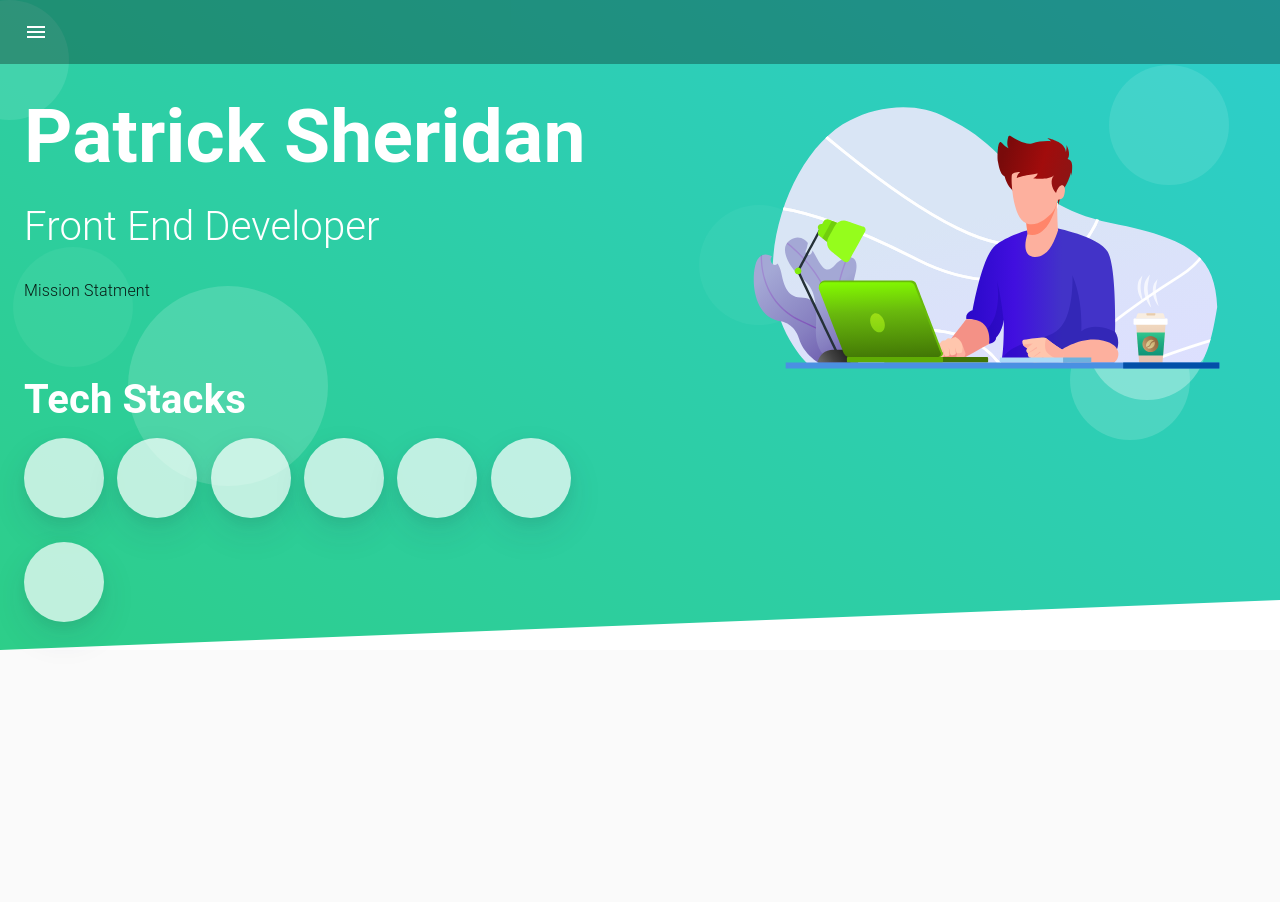
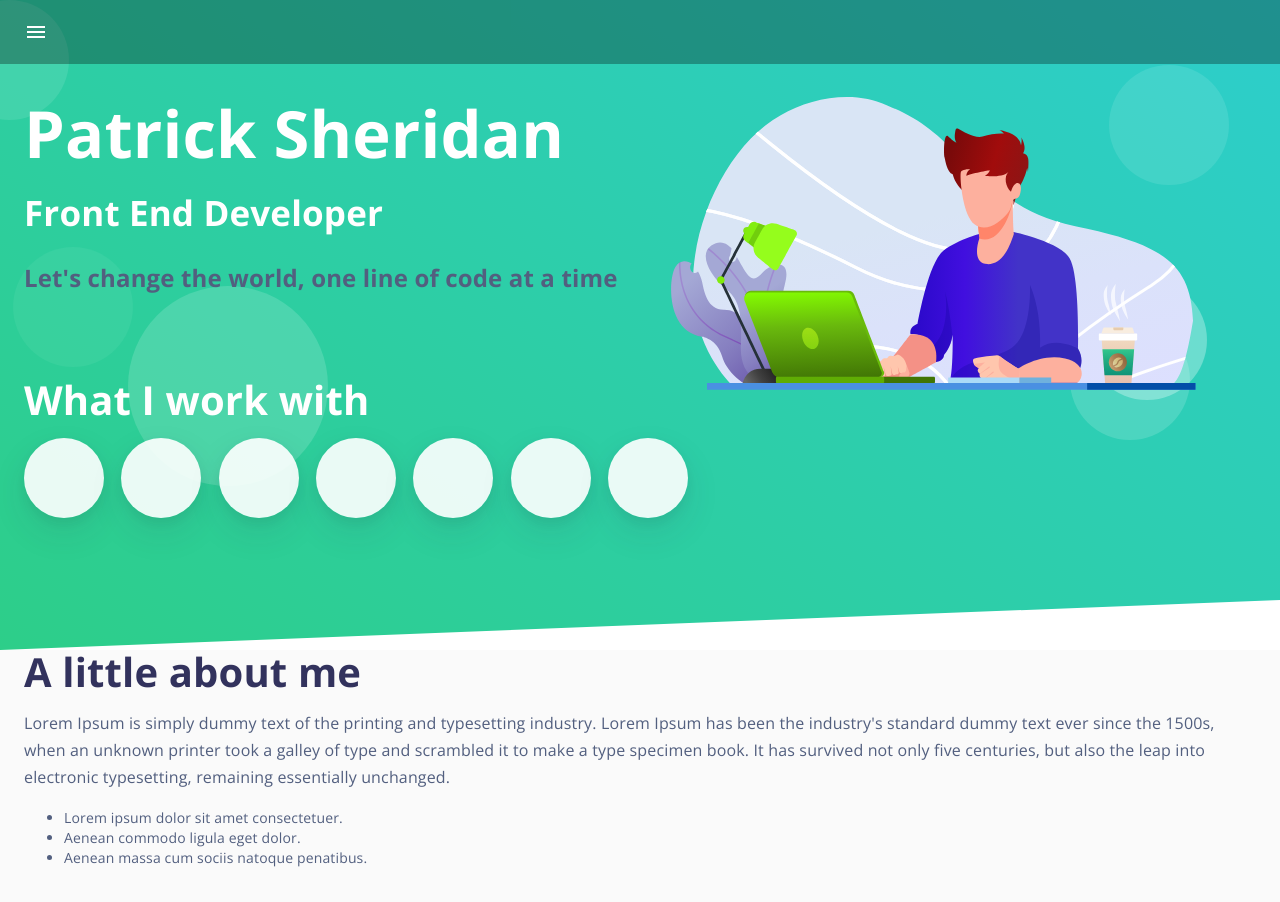
Before and after one commit to sheridp2/portfolio-2021, a React (Create React App) app in the folder portfolio-2021/: page / in a window 1280 px wide. Shown: the top 902 px of the page. Built offline with nearby package versions, Linux system fonts and the light colour scheme; some icons are missing.

Commit message:
side nav updated

```diff
--- a/portfolio-2021/src/App.js
+++ b/portfolio-2021/src/App.js
@@ -3,6 +3,7 @@ import { BrowserRouter, Route, Switch } from "react-router-dom";
 import Main from "./components/Main";
 import VerticalNav from "./components/VerticalNav";
 import Projects from "./components/Projects";
+import Resume from "./components/Resume";
 
 function App() {
   return (
@@ -13,6 +14,7 @@ function App() {
           <Switch>
             <Route exact path="/" component={Main} />
             <Route exact path="/projects" component={Projects} />
+            <Route exact path="/resume" component={Resume} />
           </Switch>
         </div>
       </BrowserRouter>
--- /dev/null
+++ b/portfolio-2021/src/components/About.js
@@ -0,0 +1,51 @@
+import React from "react";
+import { makeStyles } from "@material-ui/core/styles";
+import { Container, Grid } from "@material-ui/core";
+import { Fade } from "react-reveal";
+
+const useStyles = makeStyles((theme) => ({
+  mainText: {
+    fontWeight: "bold",
+  },
+  aboutContainer: {
+    position: "relative",
+    top: "-180px",
+    [theme.breakpoints.down("md")]: {
+      top: "-150px",
+    },
+    [theme.breakpoints.down("sm")]: {
+      top: "-90px",
+    },
+    [theme.breakpoints.down("xs")]: {
+      top: "-140px",
+    },
+  },
+}));
+
+export default function About() {
+  const classes = useStyles();
+  return (
+    <div className={classes.aboutContainer}>
+      <Fade duration={1000} distance="40px" bottom>
+        <Container>
+          <Grid item>
+            <h1 className={classes.mainText}>A little about me</h1>
+            <p>
+              Lorem Ipsum is simply dummy text of the printing and typesetting
+              industry. Lorem Ipsum has been the industry's standard dummy text
+              ever since the 1500s, when an unknown printer took a galley of
+              type and scrambled it to make a type specimen book. It has
+              survived not only five centuries, but also the leap into
+              electronic typesetting, remaining essentially unchanged.
+            </p>
+            <ul>
+              <li>Lorem ipsum dolor sit amet consectetuer.</li>
+              <li>Aenean commodo ligula eget dolor.</li>
+              <li>Aenean massa cum sociis natoque penatibus.</li>
+            </ul>
+          </Grid>
+        </Container>
+      </Fade>
+    </div>
+  );
+}
--- a/portfolio-2021/src/components/Main.js
+++ b/portfolio-2021/src/components/Main.js
@@ -1,20 +1,23 @@
 import React from "react";
 import { makeStyles } from "@material-ui/core/styles";
 import { Container, Grid } from "@material-ui/core";
-import { UncontrolledTooltip } from "reactstrap";
+
+import { Fade } from "react-reveal";
 
 import Skills from "./Skills";
+import About from "./About";
 import worker from "../assets/lottie/patrick-dev.json";
-import { Fade } from "react-reveal";
 
 import LottieAnimate from "./LottieAnimate";
 
 const useStyles = makeStyles((theme) => ({
   root: {
     flexGrow: 1,
+    fontFamily: "Open Sans, sans-serif",
+    color: "#525f7f",
   },
   mainText: {
-    fontSize: 75,
+    fontSize: 65,
     color: "white",
     fontWeight: "bold",
     marginBottom: 0,
@@ -23,11 +26,16 @@ const useStyles = makeStyles((theme) => ({
     },
   },
   secondaryText: {
-    fontSize: 40,
+    fontSize: 35,
+    fontWeight: "bold",
     color: "white",
     [theme.breakpoints.down("xs")]: {
       fontSize: 30,
     },
+  },
+  missionText: {
+    fontSize: 24,
+    fontWeight: "bold",
   },
 
   meText: {
@@ -76,7 +84,7 @@ function Main(props) {
                 <Grid container>
                   <Grid
                     item
-                    lg={7}
+                    lg={6}
                     md={6}
                     sm={12}
                     className={classes.meText}
@@ -84,12 +92,14 @@ function Main(props) {
                   >
                     <h1 className={classes.mainText}>Patrick Sheridan</h1>
                     <p className={classes.secondaryText}>Front End Developer</p>
-                    <p>Mission Statment</p>
+                    <p className={classes.missionText}>
+                      Let's change the world, one line of code at a time
+                    </p>
                   </Grid>
 
                   <Grid
                     item
-                    lg={5}
+                    lg={6}
                     md={6}
                     sm={12}
                     className={classes.lottieImage}
@@ -113,9 +123,12 @@ function Main(props) {
             </svg>
           </div>
         </section>
-        <Fade>
+        <section>
           <Skills />
-        </Fade>
+        </section>
+        <section>
+          <About />
+        </section>
       </div>
     </div>
   );
--- a/portfolio-2021/src/components/ProjectsList.js
+++ b/portfolio-2021/src/components/ProjectsList.js
@@ -72,7 +72,7 @@ function ProjectList(props) {
             <Container className="card shadow" style={{ padding: 15 }}>
               <Grid container spacing={2}>
                 <Grid item sm={5}>
-                  <a href={project.url} target="_blank" rel="noopener">
+                  <a href={project.url} target="_blank" rel="noreferrer">
                     <img
                       src={project.image}
                       style={{
@@ -84,7 +84,7 @@ function ProjectList(props) {
                   </a>
                 </Grid>
                 <Grid item sm={7}>
-                  <a href={project.url} target="_blank" rel="noopener">
+                  <a href={project.url} target="_blank" rel="noreferrer">
                     <h2 style={{ fontWeight: "bold" }}>{project.name}</h2>
                   </a>
                   <h4>
@@ -113,7 +113,7 @@ function ProjectList(props) {
                           color="primary"
                           href={project.frontendRepo}
                           target="_blank"
-                          rel="noopener"
+                          rel="noreferrer"
                           outline
                         >
                           Frontend Repo
@@ -128,7 +128,7 @@ function ProjectList(props) {
                           color="primary"
                           href={project.backendRepo}
                           target="_blank"
-                          rel="noopener"
+                          rel="noreferrer"
                           outline
                         >
                           Backend Repo
--- /dev/null
+++ b/portfolio-2021/src/components/Resume.js
@@ -0,0 +1,18 @@
+import React from "react";
+import pdf from "../assets/images/Patrick_Sheridan_Resume_2021.pdf";
+
+export default function Resume() {
+  return (
+    <div>
+      <object
+        data={pdf}
+        type="application/pdf"
+        frameBorder="0"
+        width="100%"
+        height="1200px"
+      >
+        <embed src={pdf} width="100%" height="600px" />
+      </object>
+    </div>
+  );
+}
--- a/portfolio-2021/src/components/Skills.js
+++ b/portfolio-2021/src/components/Skills.js
@@ -30,17 +30,17 @@ function Skills() {
         <Grid
           key={tech.skillName}
           item
-          lg={2}
-          md={2}
-          sm={3}
-          xs={4}
-          // style={{ margin: "6px 0px" }}
+          lg={1}
+          md={1}
+          sm={2}
+          xs={2}
+          style={{ marginRight: "32px" }}
         >
           <div
             className="icon icon-xl icon-shape shadow rounded-circle mb-4 "
             style={{
               color: "#e8e3e3",
-              backgroundColor: "rgba(255, 255, 255, 0.7)",
+              backgroundColor: "rgba(255, 255, 255, 0.9)",
             }}
             id={tech.skillName}
           >
@@ -71,7 +71,7 @@ function Skills() {
           <Grid container>
             <Grid item>
               <h1 style={{ color: "white", fontWeight: "bold" }}>
-                Tech Stacks
+                What I work with
               </h1>
               <Grid container>{allTech}</Grid>
             </Grid>
--- a/portfolio-2021/src/components/VerticalNav.js
+++ b/portfolio-2021/src/components/VerticalNav.js
@@ -1,8 +1,8 @@
 import React, { useState, useEffect } from "react";
 import { NavLink } from "react-router-dom";
+import { UncontrolledTooltip } from "reactstrap";
 
 import ResponsiveDrawer from "./ResponsiveDrawer";
-import GetAppIcon from "@material-ui/icons/GetApp";
 
 // reactstrap components
 import { Collapse, Navbar, Nav, NavItem, Button } from "reactstrap";
@@ -68,17 +68,175 @@ function VerticalNav() {
                   </NavLink>
                 </NavItem>
                 <NavItem style={{ marginRight: 0 }}>
-                  <a href="../assets/images/resume" download>
+                  <NavLink to="/resume">
                     <Button
                       color="primary"
                       size="lg"
                       style={{ width: "100%", marginBottom: 20, fontSize: 22 }}
                     >
-                      Resume&nbsp;
-                      <GetAppIcon />
+                      Resume
                     </Button>
-                  </a>
+                  </NavLink>
                 </NavItem>
+                <NavItem
+                  style={{
+                    color: "white",
+                    fontWeight: "bold",
+                    textAlign: "center",
+                    paddingTop: 20,
+                    fontSize: 20,
+                  }}
+                >
+                  Contact Info
+                </NavItem>
+                <NavItem style={{ marginRight: 0 }}>
+                  <Button
+                    id="github"
+                    size="lg"
+                    style={{ width: "100%", marginBottom: 20, fontSize: 22 }}
+                  >
+                    <a
+                      href="https://github.com/sheridp2"
+                      target="_blank"
+                      rel="noopener"
+                    >
+                      <div
+                        className="icon icon-sm"
+                        style={{
+                          color: "#e8e3e3",
+                          display: "inline-block",
+                          marginRight: 14,
+                        }}
+                      >
+                        <span
+                          className="iconify"
+                          data-icon="logos:github-icon"
+                          data-inline="false"
+                          style={{
+                            height: 35,
+                            width: 35,
+                          }}
+                        ></span>
+                      </div>
+                      <span
+                        style={{
+                          color: "black",
+                          fontSize: 15,
+                        }}
+                      >
+                        Github
+                      </span>
+
+                      <UncontrolledTooltip
+                        delay={0}
+                        placement="right"
+                        target="github"
+                        style={{ fontSize: 15, width: 300 }}
+                      >
+                        Github: https://github.com/sheridp2
+                      </UncontrolledTooltip>
+                    </a>
+                  </Button>
+                </NavItem>
+                <NavItem style={{ marginRight: 0 }}>
+                  <Button
+                    id="linkedin"
+                    size="lg"
+                    style={{ width: "100%", marginBottom: 20, fontSize: 22 }}
+                  >
+                    <a
+                      href="https://www.linkedin.com/in/patrick-sheridan/"
+                      target="_blank"
+                      rel="noopener"
+                    >
+                      <div
+                        className="icon icon-sm"
+                        style={{
+                          color: "#e8e3e3",
+                          display: "inline-block",
+                          marginRight: 14,
+                        }}
+                      >
+                        <span
+                          className="iconify"
+                          data-icon="logos:linkedin-icon"
+                          data-inline="false"
+                          style={{
+                            height: 35,
+                            width: 35,
+                          }}
+                        ></span>
+                      </div>
+                      <span
+                        style={{
+                          color: "black",
+                          fontSize: 15,
+                        }}
+                      >
+                        Linkedin
+                      </span>
+
+                      <UncontrolledTooltip
+                        delay={0}
+                        placement="right"
+                        target="linkedin"
+                        style={{ fontSize: 15, width: 300 }}
+                      >
+                        LinkedIn: https://www.linkedin.com/in/patrick-sheridan/
+                      </UncontrolledTooltip>
+                    </a>
+                  </Button>
+                </NavItem>
+                <NavItem style={{ marginRight: 0 }}>
+                  <Button
+                    id="gmail"
+                    size="lg"
+                    style={{ width: "100%", marginBottom: 20, fontSize: 22 }}
+                  >
+                    <a
+                      href="mailto:sheridp2@gmail.com"
+                      target="_blank"
+                      rel="noopener"
+                    >
+                      <div
+                        className="icon icon-sm"
+                        style={{
+                          color: "#e8e3e3",
+                          display: "inline-block",
+                          marginRight: 14,
+                        }}
+                      >
+                        <span
+                          className="iconify"
+                          data-icon="logos:google-gmail"
+                          data-inline="false"
+                          style={{
+                            height: 35,
+                            width: 35,
+                          }}
+                        ></span>
+                      </div>
+                      <span
+                        style={{
+                          color: "black",
+                          fontSize: 15,
+                        }}
+                      >
+                        Gmail
+                      </span>
+
+                      <UncontrolledTooltip
+                        delay={0}
+                        placement="right"
+                        target="gmail"
+                        style={{ fontSize: 15, width: 300 }}
+                      >
+                        Gmail: sheridp2@gmail.com
+                      </UncontrolledTooltip>
+                    </a>
+                  </Button>
+                </NavItem>
+
                 {/* <Grid container spacing={4}>
                   <Grid item>
                     <a
@@ -185,27 +343,6 @@ function VerticalNav() {
           }}
         >
           <ResponsiveDrawer />
-          {/* <Navbar color="faded" light>
-            <Nav>
-              <NavItem style={{ paddingRight: 20 }}>
-                <NavLink style={{ color: "rgba(255,255,255, 0.9)" }} to="/">
-                  <Button variant="contained" color="primary" size="large">
-                    Home
-                  </Button>
-                </NavLink>
-              </NavItem>
-              <NavItem>
-                <NavLink
-                  style={{ color: "rgba(255,255,255, 0.9)" }}
-                  to="/projects"
-                >
-                  <Button variant="contained" color="primary" size="large">
-                    Projects
-                  </Button>
-                </NavLink>
-              </NavItem>
-            </Nav>
-          </Navbar> */}
         </div>
       )}
     </>
```
Also changed, not shown: portfolio-2021/src/assets/ProjectsData.js (+6 -7 lines), 1 other file (tests, documents, lock files or other folders).
